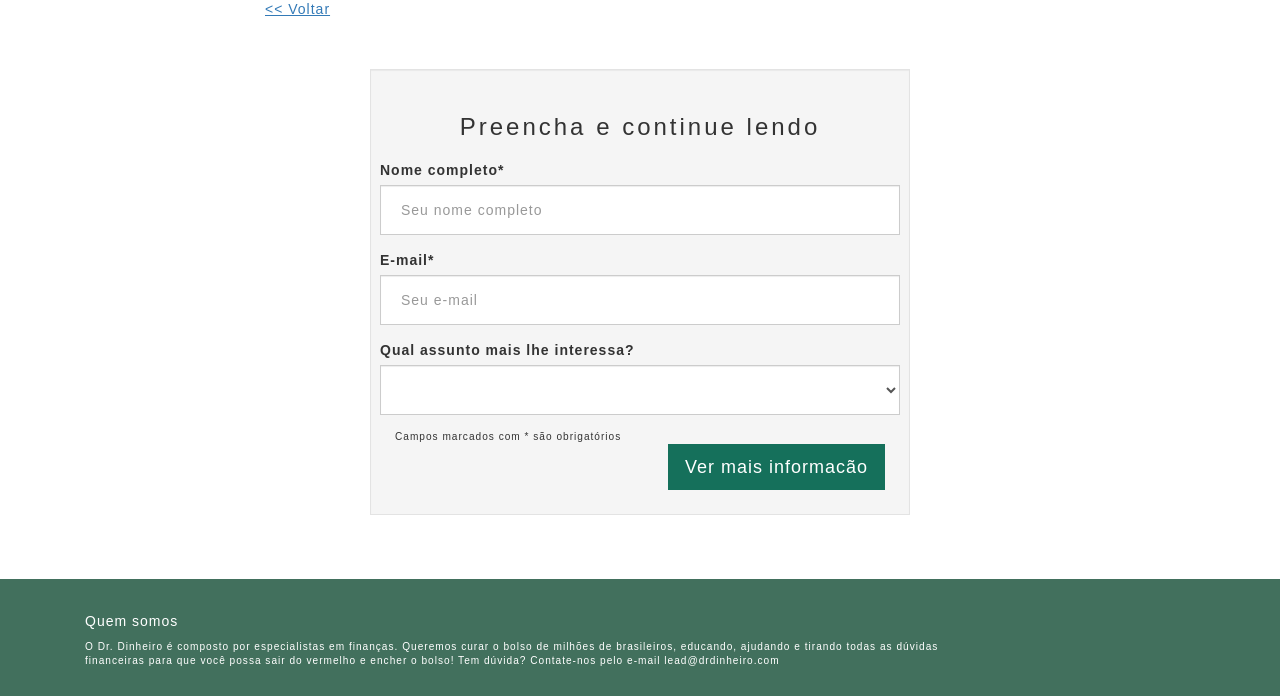
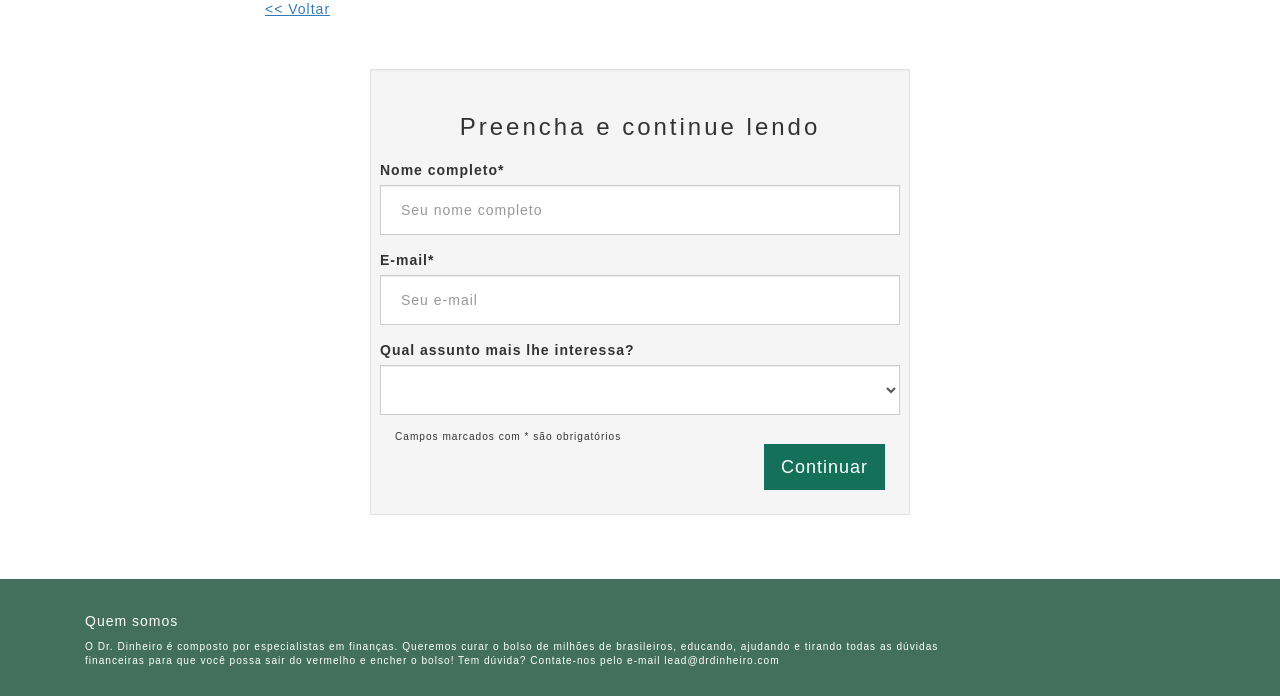
Before and after one commit to vitorapaiva/gamaexperience, a Laravel app: page /formulario in a window 1280 px wide. Shown: the part 465-1161 px from the top of the page. Run offline with Laravel 8, Linux system fonts and the light colour scheme; settings files or empty folders that the repository lacks are supplied; some libraries are stand-ins or nearby versions; some web fonts are replaced.

Commit message:
Alteracao do texto do botao do form

```diff
--- a/blog/resources/views/formulario.blade.php
+++ b/blog/resources/views/formulario.blade.php
@@ -51,7 +51,7 @@
                         <small><small>Campos marcados com * são obrigatórios</small></small>
 
                         <div>
-                            <button type="submit" class="btn btn-primary pull-right btn-lg botao-info-cor" >Ver mais informacão</button>
+                            <button type="submit" class="btn btn-primary pull-right btn-lg botao-info-cor" >Continuar</button>
                         </div>
 
                     </section>
```
